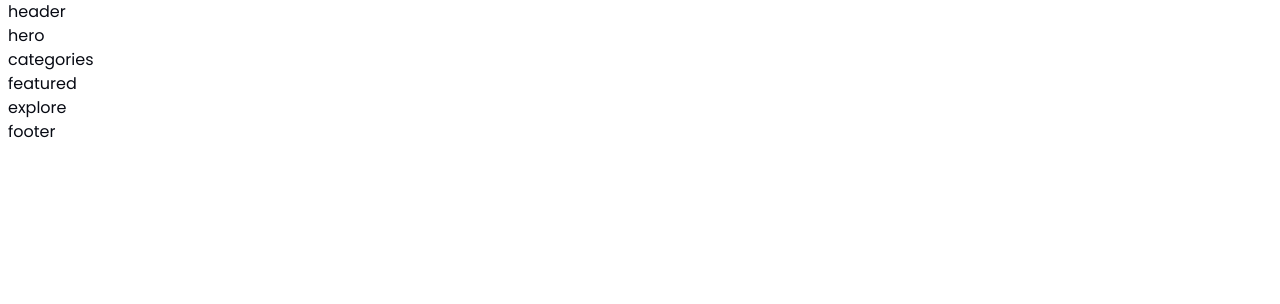
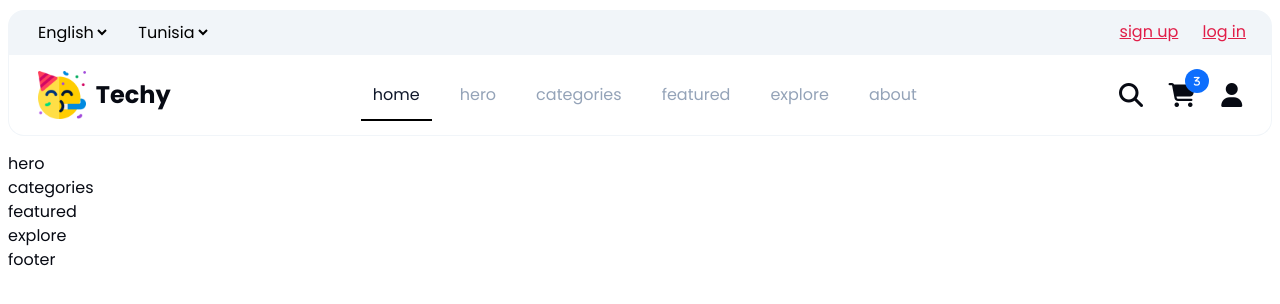
Before and after one commit to amine-boukhris/tech-landing-page, a plain HTML site: page index.html in a window 1280 px wide. Drawn offline with Linux system fonts and the light colour scheme.

Commit message:
responsive header section

```diff
--- a/index.html
+++ b/index.html
@@ -5,26 +5,100 @@
   <meta charset="UTF-8">
   <meta http-equiv="X-UA-Compatible" content="IE=edge">
   <meta name="viewport" content="width=device-width, initial-scale=1.0">
+
   <title>Techy</title>
   <link rel="icon" type="image/png" sizes="32x32" href="./assets/icon.png">
+
   <link rel="stylesheet" href="./styles/modern-normalize.css">
   <link rel="stylesheet" href="./styles/style.css">
   <link rel="stylesheet" href="./styles/utils.css">
 
+  <link rel="stylesheet" href="./styles/components/header.css">
+  <link rel="stylesheet" href="./styles/components/hero.css">
+  <link rel="stylesheet" href="./styles/components/categories.css">
+  <link rel="stylesheet" href="./styles/components/featured.css">
+  <link rel="stylesheet" href="./styles/components/explore.css">
+  <link rel="stylesheet" href="./styles/components/footer.css">
+
   <link rel="preconnect" href="https://fonts.googleapis.com">
   <link rel="preconnect" href="https://fonts.gstatic.com" crossorigin>
   <link href="https://fonts.googleapis.com/css2?family=Poppins:wght@400;500;600;700;800&display=swap" rel="stylesheet">
+
+  <link rel="stylesheet" href="https://cdnjs.cloudflare.com/ajax/libs/font-awesome/6.4.2/css/all.min.css"
+    integrity="sha512-z3gLpd7yknf1YoNbCzqRKc4qyor8gaKU1qmn+CShxbuBusANI9QpRohGBreCFkKxLhei6S9CQXFEbbKuqLg0DA=="
+    crossorigin="anonymous" referrerpolicy="no-referrer" />
 </head>
 
 <body>
-  <header class="header container">header</header>
+  <header class="header container">
+    <div class="header__settings">
+      <div class="header__settings-region">
+        <select name="language" id="language">
+          <option value="rigatoni">English</option>
+        </select>
+        <select name="country" id="country">
+          <option value="rigatoni">Tunisia</option>
+        </select>
+      </div>
+      <div class="header__settings-authentication">
+        <a href="./signup.html">sign up</a>
+        <a href="./login.html">log in</a>
+      </div>
+    </div>
+    <div class="header__bar">
+      <div class="header__bar-brand">
+        <img src="./assets/icon.png" alt="website logo">
+        <h1>Techy</h1>
+      </div>
+      <div class="header__bar-navigation">
+        <nav>
+          <ul>
+            <li><a href="#header" class="active">home</a></li>
+            <li><a href="#hero">hero</a></li>
+            <li><a href="#categories">categories</a></li>
+            <li><a href="#featured">featured</a></li>
+            <li><a href="#explore">explore</a></li>
+            <li><a href="#footer">about</a></li>
+          </ul>
+        </nav>
+      </div>
+      <div class="header__bar-functionalities">
+        <i class="fa-solid fa-magnifying-glass"></i>
+        <i class="fa-solid fa-cart-shopping header__bar-functionalities-cart"></i>
+        <i class="fa-solid fa-user"></i>
+        <i class="fa-solid fa-bars">
+          <div>
+            <nav>
+              <ul>
+                <li><a href="#categories">categories</a></li>
+                <li><a href="#featured">featured</a></li>
+                <li><a href="#explore">explore</a></li>
+                <li><a href="#footer">about</a></li>
+              </ul>
+            </nav>
+          </div>
+        </i>
+      </div>
+    </div>
+    <div class="header__search none">
+      <input type="text" placeholder="Search for item">
+      <button>
+        <i class="fa-solid fa-search"></i>
+      </button>
+    </div>
+  </header>
   <main>
-    <section class="hero container">hero</section>
-    <section class="categories container">categories</section>
-    <section class="featured container">featured</section>
-    <section class="explore container">explore</section>
+    <section class="hero container" id="hero">hero</section>
+    <section class="categories container" id="categories">categories</section>
+    <section class="featured container" id="featured">featured</section>
+    <section class="explore container" id="explore">explore</section>
   </main>
-  <footer class="footer container">footer</footer>
+  <footer class="footer container" id="footer">footer</footer>
+
+
+  <script src="./src/header.js"></script>
+  <script src="./src/signup.js"></script>
+  <script src="./src/login.js"></script>
 </body>
 
 </html>
--- /dev/null
+++ b/src/header.js
@@ -0,0 +1,49 @@
+const headerLinks = document.querySelectorAll(".header__bar-navigation nav ul li a");
+const nav = document.querySelector("nav");
+
+headerLinks.forEach((link) => {
+  link.addEventListener("mouseover", () => {
+    if (!link.classList.contains("active")) {
+      document.querySelector(".header__bar-navigation nav ul li a.active").classList.add("notHovered");
+    }
+    headerLinks.forEach((link2) => {
+      link2.classList.remove("hovered");
+    });
+    link.classList.add("hovered");
+  });
+
+  link.addEventListener("click", () => {
+    document.querySelector(".header__bar-navigation nav ul li a.active").classList.remove("active");
+    link.classList.add("active");
+  });
+});
+
+nav.addEventListener("mouseleave", () => {
+  headerLinks.forEach((link) => {
+    if (!link.classList.contains("active")) {
+      link.classList.remove("hovered");
+      document.querySelector(".header__bar-navigation nav ul li a.active").classList.remove("notHovered");
+    }
+  });
+});
+
+
+const menu = document.querySelector(".header__bar-functionalities i:last-child");
+const dropDown = document.querySelector(".header__bar-functionalities i:last-child div")
+menu.addEventListener('click', () => {
+  if (menu.classList.contains("fa-bars")) {
+    menu.classList.remove("fa-bars");
+    menu.classList.add("fa-circle-xmark");
+    dropDown.style.display = "block"
+  } else {
+    menu.classList.remove("fa-circle-xmark");
+    menu.classList.add("fa-bars");
+    dropDown.style.display = "none"
+  }
+})
+
+const search = document.querySelector(".header__bar-functionalities i:first-child");
+const searchBar = document.querySelector(".header__search");
+search.addEventListener("click", () => {
+  searchBar.classList.toggle("none")
+})
--- /dev/null
+++ b/styles/components/header.css
@@ -0,0 +1,270 @@
+.header {
+  margin-top: 0;
+  margin-bottom: 1rem;
+  --radius: 1rem;
+}
+
+.header__settings {
+  display: flex;
+  justify-content: space-between;
+  padding: 0.4rem 1rem;
+
+  background-color: var(--clr-light);
+}
+
+.header__settings-region select {
+  font-size: var(--size-xs);
+  cursor: pointer;
+  background: none;
+  border: none;
+  margin-inline: 6px;
+}
+
+.header__settings-authentication a {
+  font-size: var(--size-xs);
+  margin-inline: 6px;
+}
+
+.header__bar {
+  display: flex;
+  justify-content: space-between;
+  align-items: center;
+  background-color: white;
+  border: 1px solid var(--clr-light);
+  border-top: none;
+  padding: 1rem 1.8rem;
+  border-radius: 0 0 var(--radius) var(--radius);
+}
+
+.header__bar-brand {
+  display: flex;
+  align-items: center;
+  gap: 8px;
+}
+
+.header__bar-brand img {
+  height: var(--size-3xl);
+}
+
+.header__bar-brand h1 {
+  font-size: var(--size-2xl);
+}
+
+.header__bar-navigation {
+  display: none;
+}
+
+.header__bar-navigation nav ul {
+  display: flex;
+  gap: var(--size-sm);
+  list-style: none;
+  padding: 0;
+  margin: 0;
+}
+
+.header__bar-navigation nav ul li a.active {
+  color: var(--clr-slate900);
+}
+
+.header__bar-navigation nav ul li a {
+  text-decoration: none;
+  color: var(--clr-slate400);
+  border-radius: 10px;
+  padding: 6px 10px;
+  font-size: var(--size-sm);
+
+  position: relative;
+
+  transition: all 0.2s ease-out;
+}
+
+.header__bar-navigation nav ul li a:not(.active):hover {
+  background-color: var(--clr-slate200);
+  color: var(--clr-slate800);
+}
+
+.header__bar-navigation nav ul li a.active:not(.notHovered)::after,
+.header__bar-navigation nav ul li a.hovered::after {
+  content: "";
+  position: absolute;
+  background-color: black;
+  top: 120%;
+  left: 0;
+  right: 0;
+  height: 2px;
+}
+
+.header__bar-functionalities {
+  display: flex;
+  align-items: center;
+  gap: 1rem;
+}
+
+.header__bar-functionalities i {
+  cursor: pointer;
+  font-size: var(--size-lg);
+  position: relative;
+}
+
+.header__bar-functionalities-cart::after {
+  content: "3";
+  font-size: 8px;
+  position: absolute;
+  left: 60%;
+  bottom: 60%;
+  height: 20px;
+  width: 20px;
+  background-color: var(--clr-blue);
+  border-radius: 50%;
+  display: flex;
+  align-items: center;
+  justify-content: center;
+  color: white;
+}
+
+.header__bar-functionalities i:last-child {
+  position: relative;
+  height: var(--size-xl);
+  width: var(--size-xl);
+}
+
+.header__bar-functionalities i:last-child div {
+  position: absolute;
+  display: none;
+  right: 0;
+  top: 2rem;
+  box-shadow: 0 10px 15px -3px rgb(0 0 0 / 0.1), 0 4px 6px -4px rgb(0 0 0 / 0.1);
+  padding: 8px;
+  border-radius: 8px;
+  background-color: var(--clr-light);
+}
+
+.header__bar-functionalities i:last-child ul {
+  list-style: none;
+  margin: 0;
+  padding: 0;
+}
+
+.header__bar-functionalities i:last-child li {
+  margin-block: 8px;
+}
+
+.header__bar-functionalities i:last-child a {
+  font-family: "Poppins", sans-serif;
+  font-weight: 400;
+  text-decoration: none;
+  color: var(--clr-slate900);
+  border-radius: 10px;
+  padding: 4px 12px;
+  font-size: var(--size-sm);
+}
+
+.header__search {
+  /* border: 1px solid red; */
+  display: flex;
+  max-width: 1024px;
+  margin: 0.5rem auto;
+}
+
+.header__search input {
+  flex: 1;
+  border-radius: 99px 0 0 99px;
+  outline: none;
+  border: 1px solid var(--clr-slate200);
+  border-right: none;
+  padding: .5rem 1rem;
+  min-width: 0;
+  font-size: var(--size-sm);
+}
+
+.header__search button {
+  padding: 0 1.5rem;
+  background-color: var(--clr-blue);
+  border-radius: 0 99px 99px 0;
+  color: white;
+  border: 1px solid var(--clr-slate200);
+  border-left: none;
+  /* margin-left: -1px; */
+}
+
+.none {
+  display: none;
+}
+
+/* xs */
+/* @media (min-width: 475px) {} */
+
+/* sm */
+/* @media (min-width: 640px) {} */
+
+/* md */
+/* @media (min-width: 768px) {} */
+
+/* lg */
+@media (min-width: 1024px) {
+  .header {
+    margin-top: 10px;
+    margin-bottom: 1rem;
+  }
+
+  .header__bar-navigation {
+    display: block;
+  }
+
+  .header__settings {
+    padding-block: 10px;
+    border-radius: var(--radius) var(--radius) 0 0;
+  }
+
+  .header__settings-region select {
+    margin-inline: 10px;
+    font-size: var(--size-base);
+  }
+
+  .header__settings-authentication a {
+    margin-inline: 10px;
+    font-size: var(--size-base);
+  }
+
+  .header__bar-brand {
+    gap: 10px;
+  }
+
+  .header__bar-brand img {
+    height: var(--size-5xl);
+  }
+
+  .header__bar-navigation nav ul {
+    gap: var(--size-base);
+  }
+
+  .header__bar-navigation nav ul li a {
+    font-size: var(--size-base);
+    border-radius: 10px;
+    padding: 6px 12px;
+  }
+
+  .header__bar-functionalities {
+    gap: 1.6rem;
+  }
+
+  .header__bar-functionalities i {
+    font-size: var(--size-2xl);
+  }
+
+  .header__bar-functionalities-cart::after {
+    font-size: 10px;
+    height: 24px;
+    width: 24px;
+  }
+
+  .header__bar-functionalities i:last-child {
+    display: none;
+  }
+}
+
+/* xl */
+/* @media (min-width: 1280px) {} */
+
+/* 2xl */
+/* @media (min-width: 1536px) {} */
```
Also changed, not shown: login.html (added, +12 -0 lines), signup.html (added, +12 -0 lines), src/login.js (added), src/signup.js (added), styles/components/categories.css (added), styles/components/explore.css (added), styles/components/featured.css (added), styles/components/footer.css (added), styles/components/hero.css (added), 1 other file.
